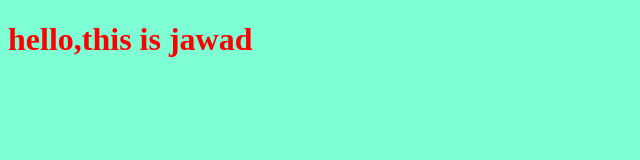
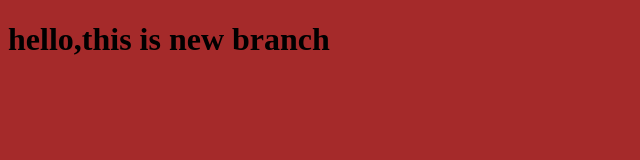
Before and after one commit to jawadalhakeem/myproject, a plain HTML site: page index.html in a window 1280 px wide. Shown: the whole page, without its empty margins (0-640 px from the left). Drawn offline with Linux system fonts and the light colour scheme.

Commit message:
changing style for the title

```diff
--- a/index.html
+++ b/index.html
@@ -7,7 +7,7 @@
     <link rel="stylesheet" href="style.css">
 </head>
 <body>
- <h1>hello,this is jawad</h1>
+ <h1>hello,this is new branch</h1>
 <script src="app.js"></script>
 </body>
 </html>
--- a/style.css
+++ b/style.css
@@ -1,7 +1,7 @@
 h1{
-    color: red;
+    color: black;
 
 }
 body{
-   background-color: aquamarine;
+   background-color: brown;
 }
```
